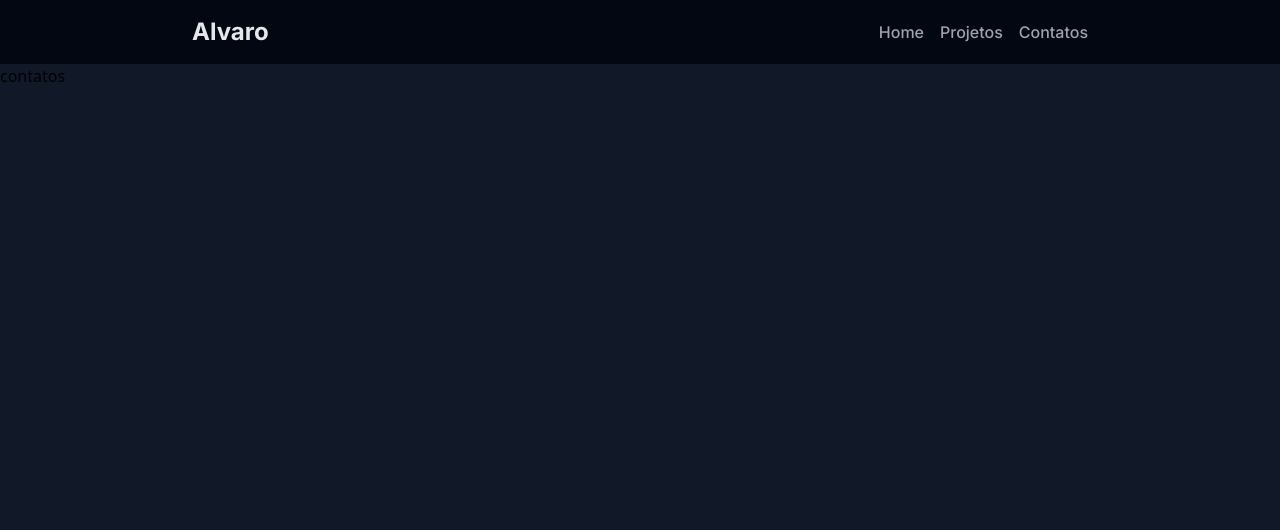
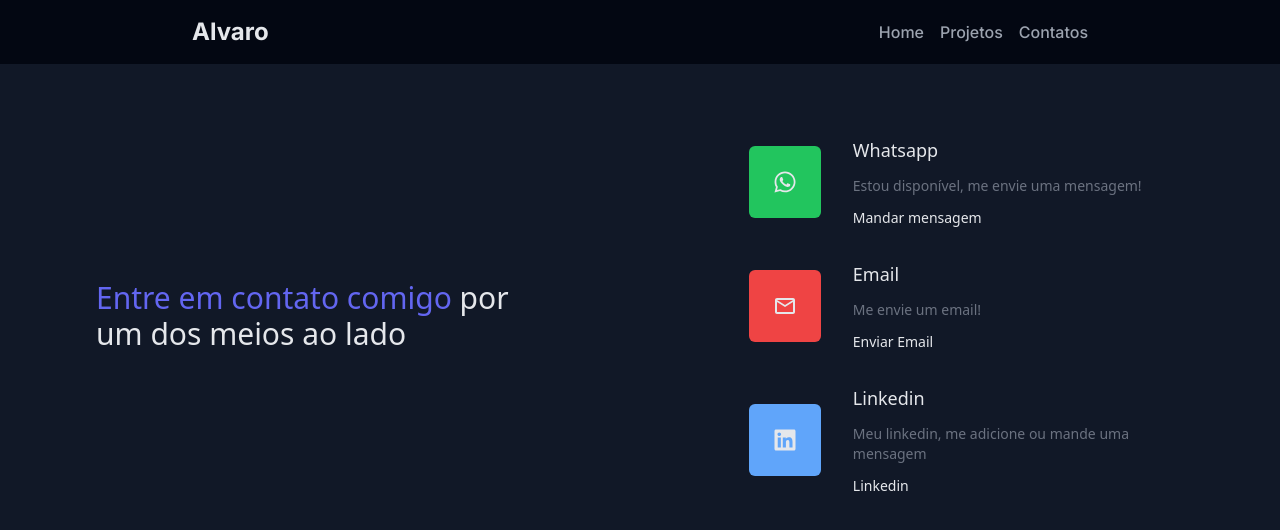
Before and after one commit to bitster22/portfolio, a React (Vite) app: page /contacts in a window 1280 px wide. Shown: the top 530 px of the page. Built offline with nearby package versions, Linux system fonts and the light colour scheme.

Commit message:
feat: Página de contatos finalizada

```diff
--- /dev/null
+++ b/src/components/ContactOptionsSection.jsx
@@ -0,0 +1,40 @@
+import { FaWhatsapp, FaLinkedin} from "react-icons/fa";
+import { MdOutlineEmail } from "react-icons/md";
+
+
+export const ContactOptionsSection = () =>{
+    return(
+        <ul className=" w-2/5 flex flex-col gap-8">
+            <li className=" flex gap-8 items-center">
+                <div className=" bg-green-500 p-6 rounded-md">
+                    <FaWhatsapp size="1.5rem"/>
+                </div>
+                <div className=" flex flex-col gap-3">
+                    <h3 className=" text-lg">Whatsapp</h3>
+                    <p className=" text-sm text-gray-500">Estou disponível, me envie uma mensagem!</p>
+                    <a href="https://wa.me/5521985643871" className=" text-sm hover:text-green-300">Mandar mensagem</a>
+                </div>
+            </li>
+            <li className=" flex gap-8 items-center">
+                <div className=" bg-red-500 p-6 rounded-md">
+                    <MdOutlineEmail size="1.5rem"/>
+                </div>
+                <div className=" flex flex-col gap-3">
+                    <h3 className=" text-lg">Email</h3>
+                    <p className=" text-sm text-gray-500">Me envie um email!</p>
+                    <a href="mailto:alvaro.a.p.r.s@gmail.com" className=" text-sm hover:text-red-300">Enviar Email</a>
+                </div>
+            </li>
+            <li className=" flex gap-8 items-center">
+                <div className=" bg-blue-400 p-6 rounded-md">
+                    <FaLinkedin size="1.5rem"/>
+                </div>
+                <div className=" flex flex-col gap-3">
+                    <h3 className=" text-lg">Linkedin</h3>
+                    <p className=" text-sm text-gray-500">Meu linkedin, me adicione ou mande uma mensagem</p>
+                    <a href="https://www.linkedin.com/in/alvaro-paiva-dos-reis-s%C3%A1-a032991b5/" target="_blank" rel="noreferrer" className=" text-sm hover:text-blue-300">Linkedin</a>
+                </div>
+            </li>
+        </ul>
+    )
+}
--- a/src/pages/Contacts.jsx
+++ b/src/pages/Contacts.jsx
@@ -1,5 +1,10 @@
+import { ContactOptionsSection } from "../components/ContactOptionsSection"
+
 export const Contacts = () =>{
     return(
-        <div>contatos</div>
+        <main className=" text-gray-200 max-w-6xl mx-auto flex justify-between items-center p-8 my-10">
+            <h2 className=" w-2/5 text-3xl"><span className=" text-indigo-500">Entre em contato comigo</span> por um dos meios ao lado</h2>
+            <ContactOptionsSection/>
+        </main>
     )
 }
```
Also changed, not shown: src/components/ContactTextSection.jsx (added).
